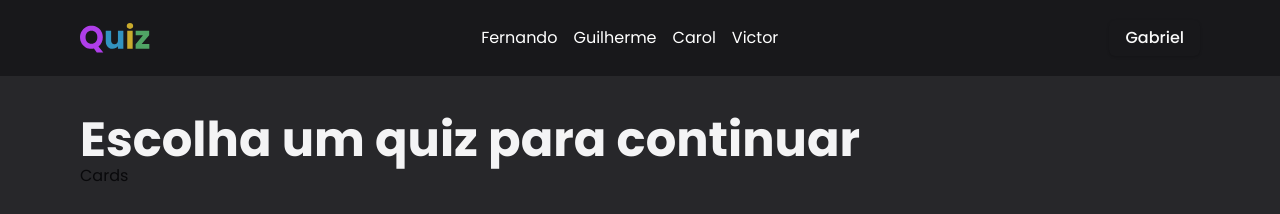
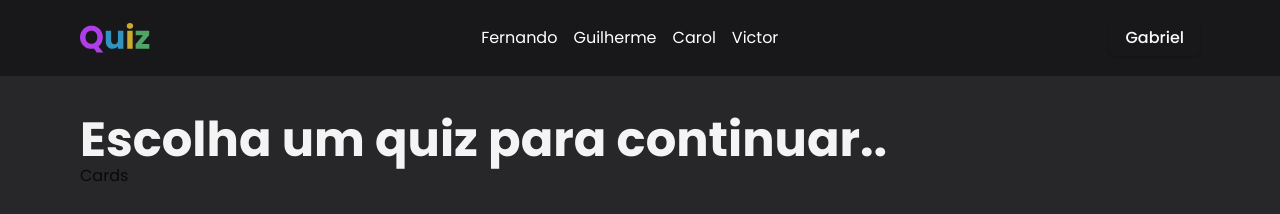
Before and after one commit to gsdeoliveira/friend-quiz, a Next.js app: page / in a window 1280 px wide. Shown: the top 214 px of the page. Built offline with nearby package versions, Linux system fonts and the light colour scheme.

Commit message:
test commit

```diff
--- a/app/page.tsx
+++ b/app/page.tsx
@@ -7,7 +7,7 @@ export default function Home() {
       <Navbar />
       <main className="px-20 py-10">
         <h1 className="text-5xl font-bold text-zinc-100">
-          Escolha um quiz para continuar
+          Escolha um quiz para continuar..
         </h1>
         <Cards />
       </main>
```
